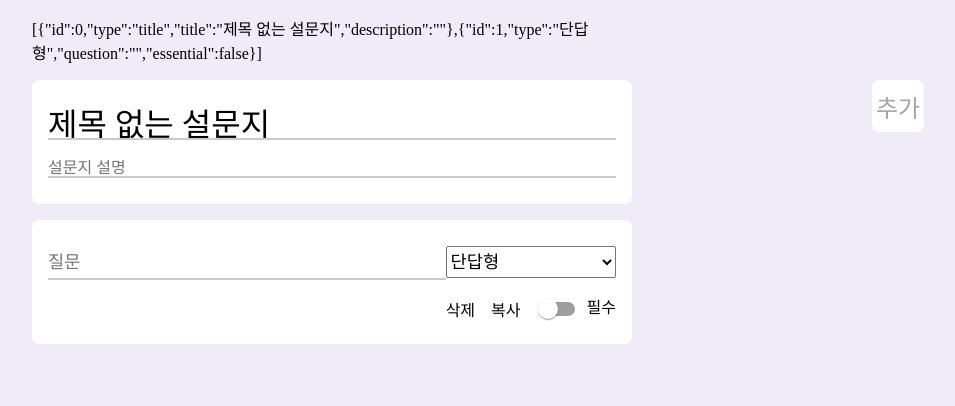
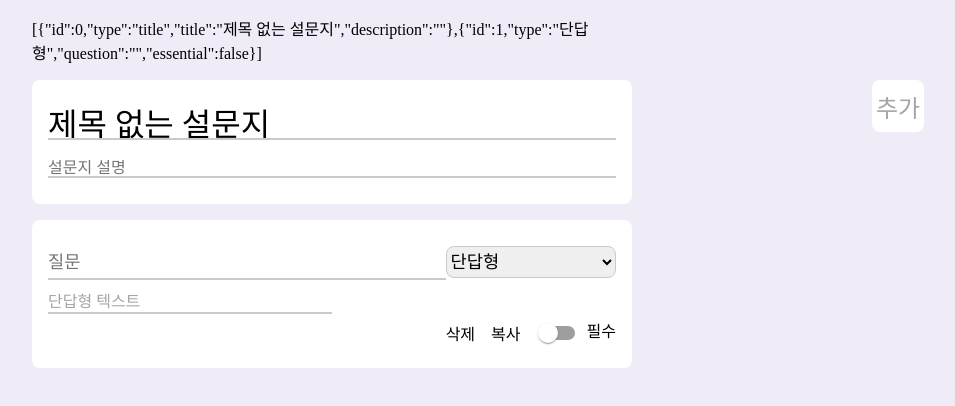
Before and after one commit to jaegwans/formMaker, a React (Create React App) app: page / in a window 1280 px wide. Both pictures are taken after a click on the element "추가". Shown: the top 406 px of the page, without its empty margins (308-1263 px from the left). Built offline with nearby package versions, Linux system fonts and the light colour scheme.

Commit message:
feat: 편집 상태 장문,단문 답

```diff
--- a/src/App.tsx
+++ b/src/App.tsx
@@ -29,7 +29,14 @@ function App() {
                         <GeneralForm
                             key={data.id}
                             id={data.id}
-                            type={data.type}
+                            type={
+                                data.type as
+                                    | '단답형'
+                                    | '장문형'
+                                    | '객관식 질문'
+                                    | '체크박스'
+                                    | '드롭다운'
+                            }
                             question={data.question as string}
                             essential={data.essential}
                         />
--- a/src/app/slices/formSlice.tsx
+++ b/src/app/slices/formSlice.tsx
@@ -11,7 +11,7 @@ export interface ITitle {
 
 export interface IForm {
     id: number;
-    type: string;
+    type: '단답형' | '장문형' | '객관식 질문' | '체크박스' | '드롭다운';
     question: string;
     answer?: {} | string;
     essential?: boolean;
--- a/src/components/form/General/GeneralForm.tsx
+++ b/src/components/form/General/GeneralForm.tsx
@@ -7,10 +7,11 @@ import { useDispatch, useSelector } from 'react-redux';
 import { editGeneralForm } from 'app/slices/formSlice';
 import { RootState } from 'app/store';
 import { Switch } from '@mui/material';
+import TextAnswer from './TextAnswer';
 
 interface IGeneralForm {
     id: number;
-    type: string;
+    type: '단답형' | '장문형' | '객관식 질문' | '체크박스' | '드롭다운';
     question: string;
     answer?: string;
     essential?: boolean;
@@ -68,6 +69,13 @@ function GeneralForm({ type, question, id, essential }: IGeneralForm) {
                     value={generalProps.type}
                 />
             </div>
+            <div>
+                {generalProps.type === '단답형' ||
+                generalProps.type === '장문형' ? (
+                    <TextAnswer type={generalProps.type} />
+                ) : null}
+            </div>
+
             <div className="CopyAndDelete">
                 <Delete id={generalProps.id} />
                 <Copy props={generalProps} />
--- /dev/null
+++ b/src/components/form/General/TextAnswer.tsx
@@ -0,0 +1,30 @@
+import React from 'react';
+import styled from 'styled-components';
+
+type type = '단답형' | '장문형';
+
+function TextAnswer({ type }: { type: type }) {
+    return type === '단답형' ? (
+        <StyledTextAnswer type={type}>
+            <div>단답형 텍스트</div>
+        </StyledTextAnswer>
+    ) : (
+        <StyledTextAnswer type={type}>
+            <div>장문형 텍스트</div>
+        </StyledTextAnswer>
+    );
+}
+
+export default TextAnswer;
+
+const StyledTextAnswer = styled.div<{ type: type }>`
+    color: ${({ theme }) => theme.color.deepgray};
+    position: relative;
+    bottom: 0px;
+    font-size: 1rem;
+    height: 1.5rem;
+    display: flex;
+    align-items: flex-end;
+    border-bottom: 2px solid ${({ theme }) => theme.color.gray};
+    width: ${({ type }) => (type === '단답형' ? '50%' : '100%')};
+`;
--- a/src/components/form/Selector.tsx
+++ b/src/components/form/Selector.tsx
@@ -25,4 +25,6 @@ const StyledSelect = styled.select`
     font-size: 1.1rem;
     height: 2rem;
     margin: 0.625rem 0;
+    border-color: ${({ theme }) => theme.color.gray};
+    border-radius: ${({ theme }) => theme.borderRadius.medium};
 `;
```
